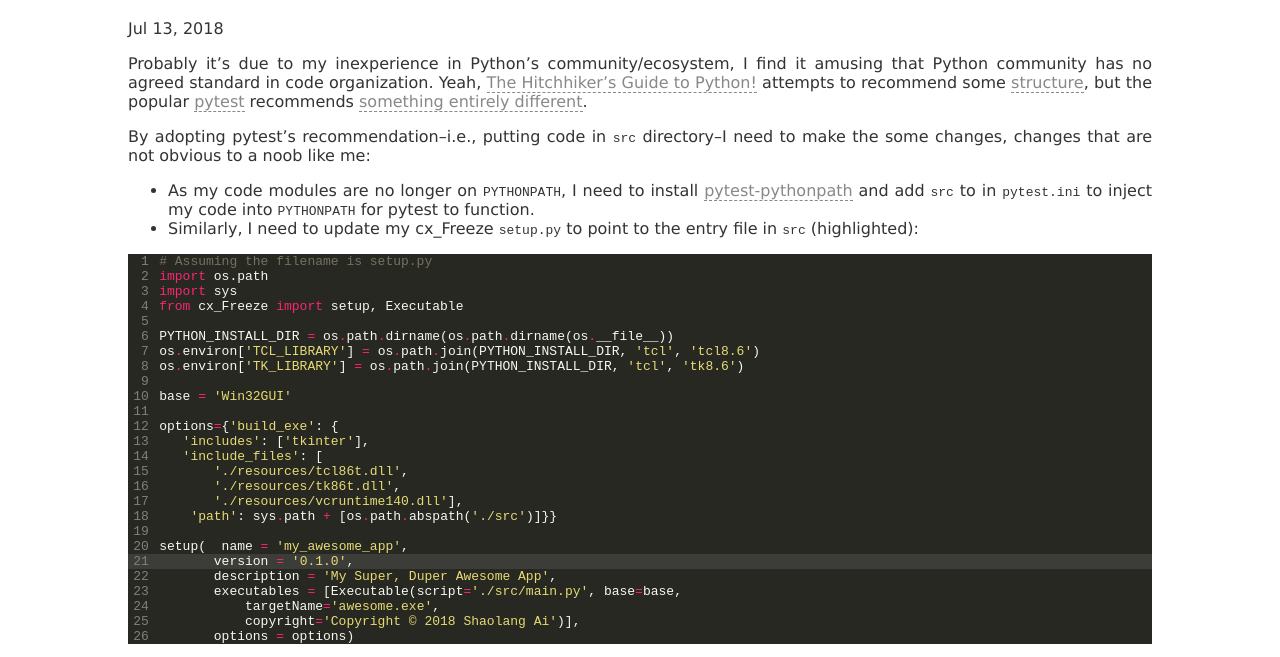
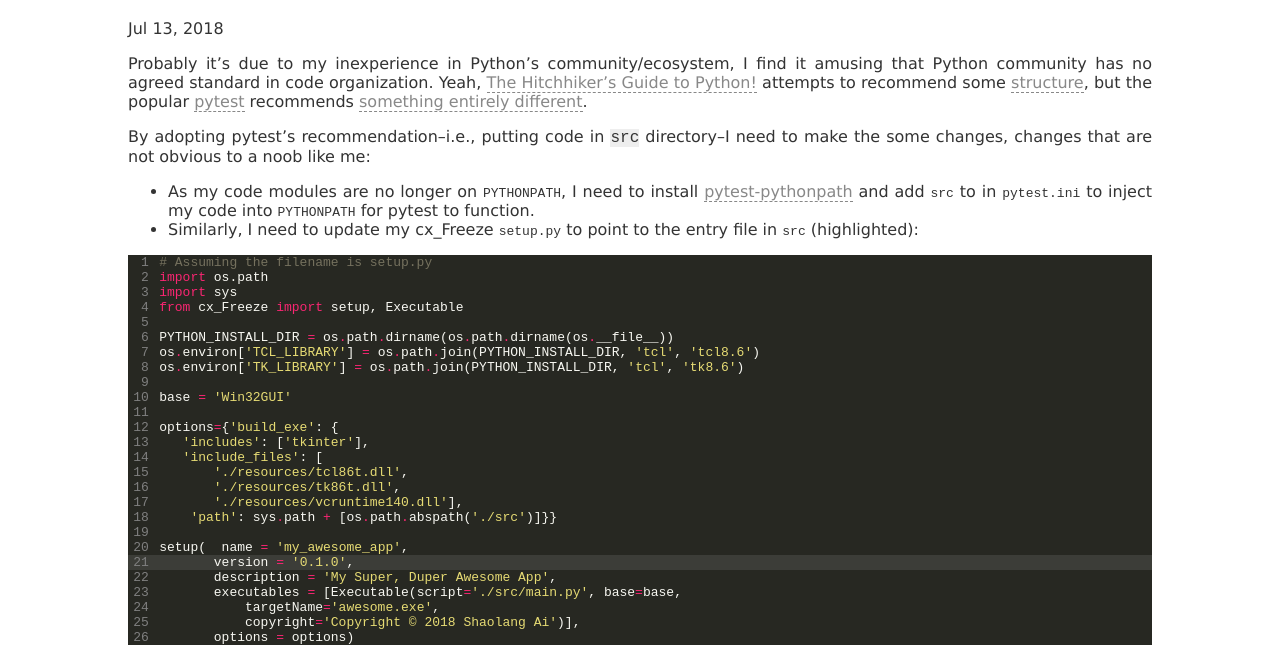
Before and after one commit to shaolang/shaolang.github.io, a plain HTML site: page posts/2018-07-13-python-app-distribution/index.html in a window 1280 px wide. Shown: the part 102-759 px from the top of the page. Drawn offline with Linux system fonts and the light colour scheme.

Commit message:
Make inline code the same size as regular text

```diff
--- a/css/styles.css
+++ b/css/styles.css
@@ -46,6 +46,11 @@ header h2 {
   margin-top: 0;
 }
 
+p > code {
+  font-size: 1rem;
+  background-color: #eee;
+}
+
 
 table {
   border-collapse: collapse;
```
